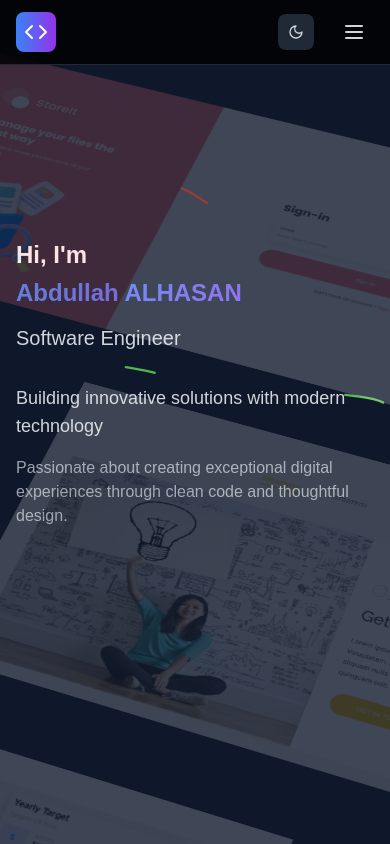
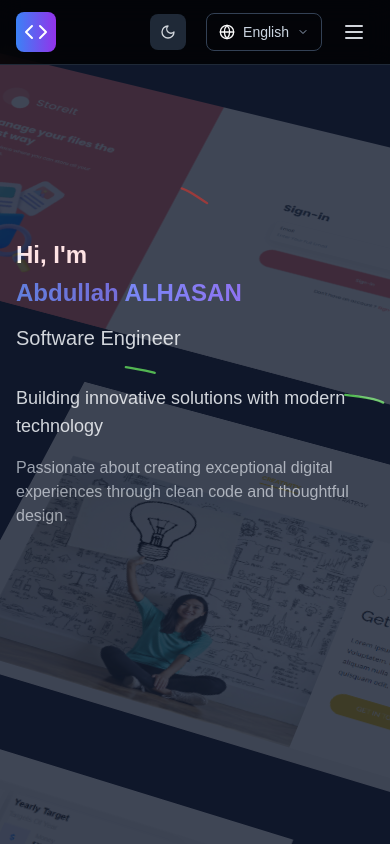
Before and after one commit to AbdUllahO7/Portfolio, a Next.js app: page / in a window 390 px wide. Shown: the top 844 px of the page. Built offline with nearby package versions, Linux system fonts and the light colour scheme.

Commit message:
Opt : fixed langauge selectgor not showing oın the mobile devices

```diff
--- a/src/components/Header.tsx
+++ b/src/components/Header.tsx
@@ -28,7 +28,6 @@ export default function Header() {
   })
 
   // Navigation items with translations
-
   const navItems = useMemo(() => [
     { name: t('header.navigation.home'), href: "#home", id: "home" },
     { name: t('header.navigation.about'), href: "#about", id: "about" },
@@ -172,10 +171,13 @@ export default function Header() {
             </motion.button>
           </div>
 
-          {/* Mobile menu button and theme toggle */}
+          {/* Mobile menu button, theme toggle, and language selector */}
           <div className={`lg:hidden flex items-center space-x-3 ${isRTL ? 'space-x-reverse' : ''}`}>
             <ThemeToggle />
-
+            <LanguageSelector
+              currentLanguage={language}
+              onLanguageChange={handleLanguageChange}
+            />
             <motion.button
               className="p-2 text-gray-600 dark:text-gray-300 hover:text-black dark:hover:text-white"
               onClick={() => setIsOpen(!isOpen)}
```
